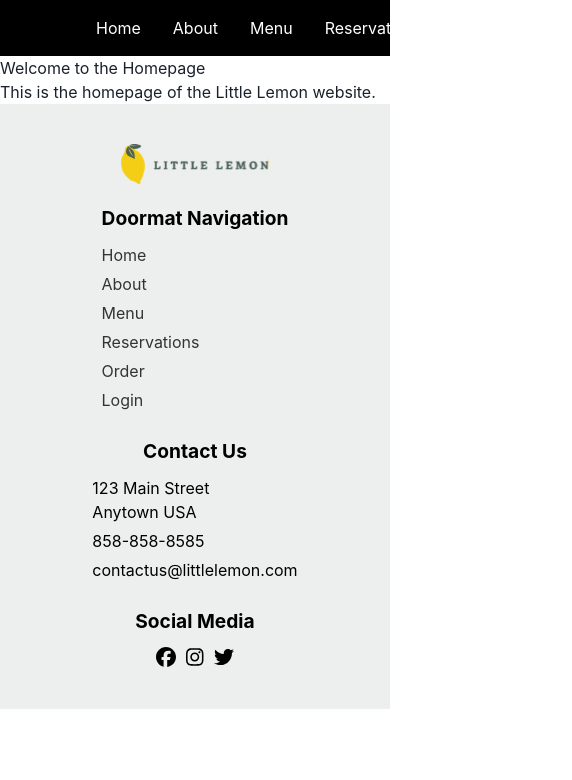
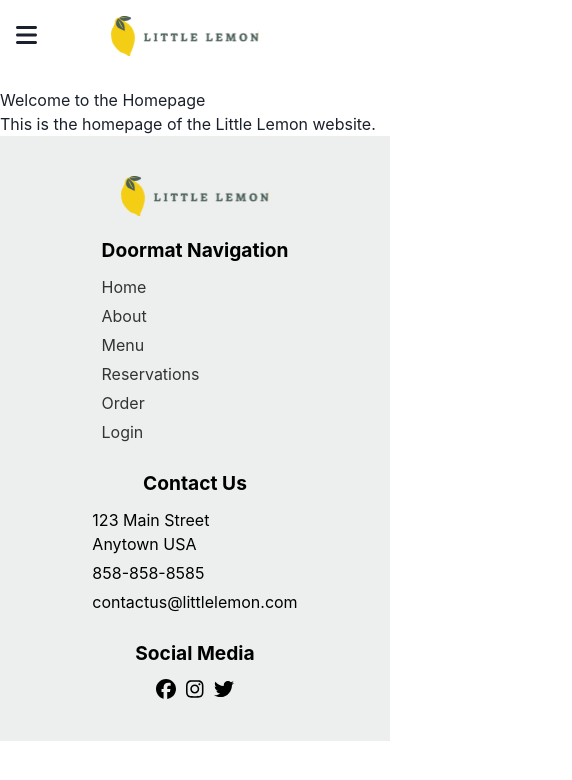
Before and after one commit to schouppeyoran/coursera-capstone, a React (Create React App) app: page / in a window 390 px wide. Shown: the top 780 px of the page, 572 px wide, since content can reach past the window. Built offline with nearby package versions, Linux system fonts and the light colour scheme.

Commit message:
add header responsiveness

```diff
--- /dev/null
+++ b/src/components/Header.css
@@ -0,0 +1,82 @@
+header {
+    background-color: white;
+    padding: 1rem;
+  }
+
+  .logo-content {
+    display: inline;
+  }
+
+  .logo img {
+    height: 40px;
+    margin-right: 20px;
+  }
+
+  /* For larger screens */
+  @media (min-width: 768px) {
+    header {
+      display: flex;
+      align-items: center;
+    }
+    .menu-icon {
+      display: none;
+    }
+    header nav {
+      margin-top: 0;
+      display: inline;
+      flex-shrink: 0;
+    }
+    header nav ul {
+      display: flex;
+      list-style-type: none;
+      padding: 0;
+      margin: 0;
+    }
+    header nav ul li {
+      margin: 0 1rem 0 1rem;
+    }
+    header nav ul li a {
+      text-decoration: none;
+      color: #333;
+    }
+  }
+
+  /* For smaller screens */
+  @media (max-width: 767px) {
+    .menu-icon {
+      position: absolute;
+      left: 0;
+      background: none;
+      border: none;
+      font-size: 1.5rem;
+      cursor: pointer;
+    }
+    .logo-content {
+      display: flex;
+      justify-content: center;
+      align-items: center;
+      position: relative;
+    }
+    header nav {
+      margin-top: 1rem;
+    }
+    header nav ul {
+      display: none;
+    }
+
+    header nav ul.nav-expanded {
+      display: flex;
+      list-style-type: none;
+      flex-direction: column;
+      background-color: #EDEFEE;
+    }
+
+    header nav ul.nav-expanded li {
+      margin-bottom: 0.5rem;
+    }
+
+    header nav ul.nav-expanded li:hover {
+      background-color: #333;
+      color: white;
+    }
+  }
--- a/src/components/Header.js
+++ b/src/components/Header.js
@@ -1,35 +1,37 @@
-// Header.js
+import React, { useState } from 'react';
 import { Link } from 'react-router-dom';
-import logo from './assets/Logo.svg'
-import { Box, HStack } from '@chakra-ui/react';
+import logo from './assets/Logo.svg';
+import './Header.css';
+import { FontAwesomeIcon } from '@fortawesome/react-fontawesome';
+import { faBars } from '@fortawesome/free-solid-svg-icons';
 
 const Header = () => {
-    return (
-        <Box backgroundColor="black">
-        <Box color="white" maxWidth="1280px" margin="0 auto">
-          <HStack
-            px={16}
-            py={4}
-            justifyContent="space-between"
-            alignItems="center"
-          >
-            <nav>
-              <HStack spacing={8}>
-                    <Link to="/">
-                        <img src={logo} alt="Little Lemon Logo" />
-                    </Link>
-                    <Link to="/">Home</Link>
-                    <Link to="/about">About</Link>
-                    <Link to="/menu">Menu</Link>
-                    <Link to="/reservations">Reservations</Link>
-                    <Link to="/order">Order</Link>
-                    <Link to="/login">Login</Link>
-              </HStack>
-            </nav>
-          </HStack>
-        </Box>
-      </Box>
-    );
+  const [menuOpen, setMenuOpen] = useState(false);
+
+  return (
+    <header>
+      <div className="logo-content">
+        <button className="menu-icon" onClick={() => setMenuOpen(!menuOpen)}>
+          <FontAwesomeIcon icon={faBars} />
+        </button>
+        <Link to="/" className="logo">
+          <img src={logo} alt="Little Lemon Logo" />
+        </Link>
+      </div>
+      <nav>
+        <ul
+          className={menuOpen ? "nav-expanded" : ""}
+          onClick={() => setMenuOpen(!menuOpen)}>
+          <li><Link to="/">Home</Link></li>
+          <li><Link to="/about">About</Link></li>
+          <li><Link to="/menu">Menu</Link></li>
+          <li><Link to="/reservations">Reservations</Link></li>
+          <li><Link to="/order">Order</Link></li>
+          <li><Link to="/login">Login</Link></li>
+        </ul>
+      </nav>
+    </header>
+  );
 };
 
 export default Header;
```
